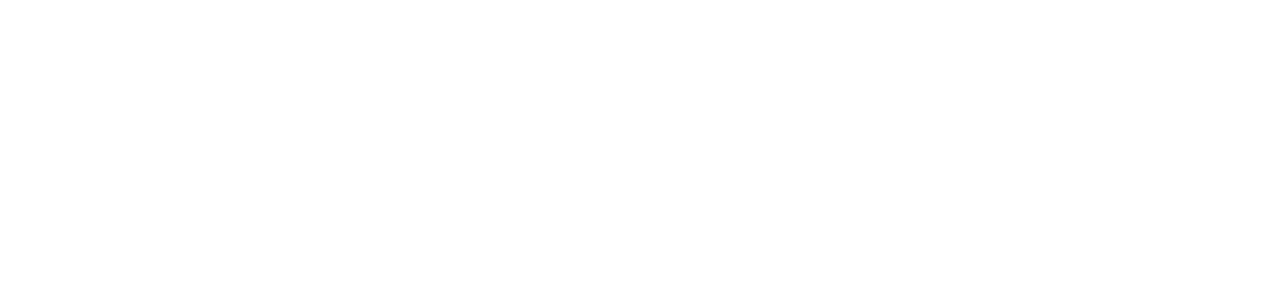
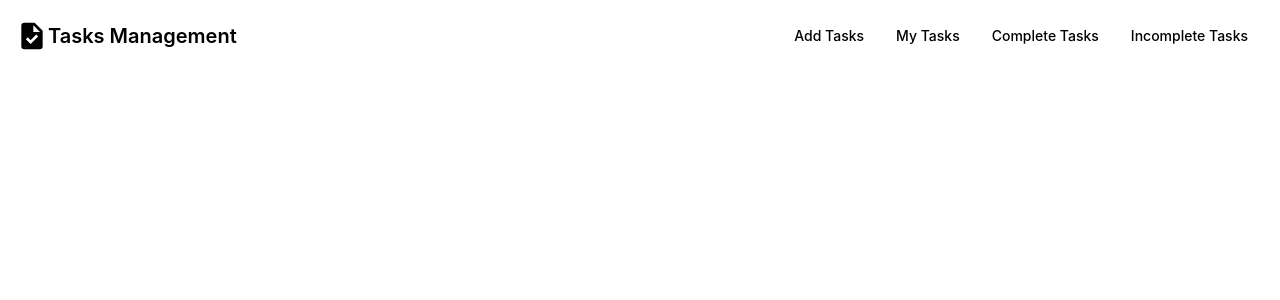
Before and after one commit to rifatahmed787/task-management-client, a React (Create React App) app: page / in a window 1280 px wide. Shown: the top 300 px of the page. Built offline with nearby package versions, Linux system fonts and the light colour scheme.

Commit message:
navbar added

```diff
--- a/package.json
+++ b/package.json
@@ -41,6 +41,7 @@
     ]
   },
   "devDependencies": {
+    "@iconify/react": "^4.0.1",
     "autoprefixer": "^10.4.13",
     "postcss": "^8.4.20",
     "tailwindcss": "^3.2.4"
--- a/public/index.html
+++ b/public/index.html
@@ -24,7 +24,7 @@
       work correctly both with client-side routing and a non-root public URL.
       Learn how to configure a non-root public URL by running `npm run build`.
     -->
-    <title>React App</title>
+    <title>Tasks</title>
   </head>
   <body>
     <noscript>You need to enable JavaScript to run this app.</noscript>
@@ -39,5 +39,6 @@
       To begin the development, run `npm start` or `yarn start`.
       To create a production bundle, use `npm run build` or `yarn build`.
     -->
+    <script src="https://unpkg.com/flowbite@1.4.4/dist/flowbite.js"></script>
   </body>
 </html>
--- a/src/App.js
+++ b/src/App.js
@@ -1,9 +1,11 @@
-import "./App.css";
 import { Toaster } from "react-hot-toast";
+import { RouterProvider } from "react-router-dom";
+import { router } from "./Routes/Router";
 
 function App() {
   return (
     <div className="App">
+      <RouterProvider router={router}></RouterProvider>
       <Toaster />
     </div>
   );
--- /dev/null
+++ b/src/Layout/Main.js
@@ -0,0 +1,14 @@
+import React from "react";
+import { Outlet } from "react-router-dom";
+import Navbar from "../Shared/Navbar";
+
+const Main = () => {
+  return (
+    <div>
+      <Navbar></Navbar>
+      <Outlet></Outlet>
+    </div>
+  );
+};
+
+export default Main;
--- /dev/null
+++ b/src/Pages/AddTasks/AddTasks.js
@@ -0,0 +1,7 @@
+import React from "react";
+
+const AddTasks = () => {
+  return <div></div>;
+};
+
+export default AddTasks;
--- /dev/null
+++ b/src/Pages/CompleteTasks/CompleteTasks.js
@@ -0,0 +1,7 @@
+import React from "react";
+
+const CompleteTasks = () => {
+  return <div></div>;
+};
+
+export default CompleteTasks;
--- /dev/null
+++ b/src/Pages/InCompleteTasks/InCompleteTasks.js
@@ -0,0 +1,7 @@
+import React from "react";
+
+const InCompleteTasks = () => {
+  return <div></div>;
+};
+
+export default InCompleteTasks;
--- /dev/null
+++ b/src/Pages/MyTasks/MyTasks.js
@@ -0,0 +1,7 @@
+import React from "react";
+
+const MyTasks = () => {
+  return <div></div>;
+};
+
+export default MyTasks;
--- /dev/null
+++ b/src/Routes/Router.js
@@ -0,0 +1,33 @@
+import { createBrowserRouter } from "react-router-dom";
+import Main from "../Layout/Main";
+import AddTasks from "../Pages/AddTasks/AddTasks";
+import CompleteTasks from "../Pages/CompleteTasks/CompleteTasks";
+import InCompleteTasks from "../Pages/InCompleteTasks/InCompleteTasks";
+import MyTasks from "../Pages/MyTasks/MyTasks";
+import ErrorPage from "../Shared/ErrorPage";
+
+export const router = createBrowserRouter([
+  {
+    path: "/",
+    element: <Main></Main>,
+    errorElement: <ErrorPage></ErrorPage>,
+    children: [
+      {
+        path: "/",
+        element: <AddTasks></AddTasks>,
+      },
+      {
+        path: "/mytasks",
+        element: <MyTasks></MyTasks>,
+      },
+      {
+        path: "/completetasks",
+        element: <CompleteTasks></CompleteTasks>,
+      },
+      {
+        path: "/incompletetasks",
+        element: <InCompleteTasks></InCompleteTasks>,
+      },
+    ],
+  },
+]);
--- /dev/null
+++ b/src/Shared/ErrorPage.js
@@ -0,0 +1,36 @@
+import React from "react";
+import { Link, useRouteError } from "react-router-dom";
+
+const ErrorPage = () => {
+  const error = useRouteError();
+  return (
+    <>
+      <div className="">
+        <br />
+        {error && (
+          <>
+            <div className="flex flex-col  justify-center items-center">
+              <img
+                src="https://i.ibb.co/QcqvNGF/814629-preview.jpg"
+                alt=""
+                className="w-96 rounded-full"
+              />
+            </div>
+            <div className="text-center -mt-16">
+              <Link to="/">
+                <button
+                  type="button"
+                  class="text-white bg-gradient-to-br from-purple-600 to-blue-500 hover:bg-gradient-to-bl focus:ring-4 focus:outline-none focus:ring-blue-300 dark:focus:ring-blue-800 font-medium rounded-lg text-sm px-5 py-2.5 text-center mr-2 mb-2"
+                >
+                  Back To Home
+                </button>
+              </Link>
+            </div>
+          </>
+        )}
+      </div>
+    </>
+  );
+};
+
+export default ErrorPage;
--- /dev/null
+++ b/src/Shared/Navbar.js
@@ -0,0 +1,69 @@
+import React from "react";
+import { Icon } from "@iconify/react";
+import { Link } from "react-router-dom";
+
+const Navbar = () => {
+  const menuItems = (
+    <React.Fragment>
+      <li>
+        <Link to="/">Add Tasks</Link>
+      </li>
+      <li>
+        <Link to="/mytasks">My Tasks</Link>
+      </li>
+      <li>
+        <Link to="/completetasks">Complete Tasks</Link>
+      </li>
+      <li>
+        <Link to="/incompletetasks">Incomplete Tasks</Link>
+      </li>
+    </React.Fragment>
+  );
+  return (
+    <div>
+      <nav className="bg-white border-gray-200 px-2 sm:px-4 py-2.5 rounded dark:bg-gray-900">
+        <div className="container flex flex-wrap items-center justify-between mx-auto">
+          <Link
+            to="/"
+            href="https://flowbite.com/"
+            className="flex items-center"
+          >
+            <Icon icon="material-symbols:task" width="32" />
+            <span className="self-center text-xl font-semibold whitespace-nowrap dark:text-white">
+              Tasks Management
+            </span>
+          </Link>
+          <button
+            data-collapse-toggle="navbar-default"
+            type="button"
+            className="inline-flex items-center p-2 ml-3 text-sm text-gray-500 rounded-lg md:hidden hover:bg-gray-100 focus:outline-none focus:ring-2 focus:ring-gray-200 dark:text-gray-400 dark:hover:bg-gray-700 dark:focus:ring-gray-600"
+            aria-controls="navbar-default"
+            aria-expanded="false"
+          >
+            <svg
+              className="w-6 h-6"
+              aria-hidden="true"
+              fill="currentColor"
+              viewBox="0 0 20 20"
+              xmlns="http://www.w3.org/2000/svg"
+            >
+              <path
+                fill-rule="evenodd"
+                d="M3 5a1 1 0 011-1h12a1 1 0 110 2H4a1 1 0 01-1-1zM3 10a1 1 0 011-1h12a1 1 0 110 2H4a1 1 0 01-1-1zM3 15a1 1 0 011-1h12a1 1 0 110 2H4a1 1 0 01-1-1z"
+                clipRule="evenodd"
+              ></path>
+            </svg>
+          </button>
+
+          <div className="hidden w-full md:block md:w-auto" id="navbar-default">
+            <ul className="flex flex-col p-4 mt-4 border border-gray-100 rounded-lg bg-gray-50 md:flex-row md:space-x-8 md:mt-0 md:text-sm md:font-medium md:border-0 md:bg-white dark:bg-gray-800 md:dark:bg-gray-900 dark:border-gray-700">
+              {menuItems}
+            </ul>
+          </div>
+        </div>
+      </nav>
+    </div>
+  );
+};
+
+export default Navbar;
```
Also changed, not shown: 2 other files (tests, documents, lock files or other folders).
